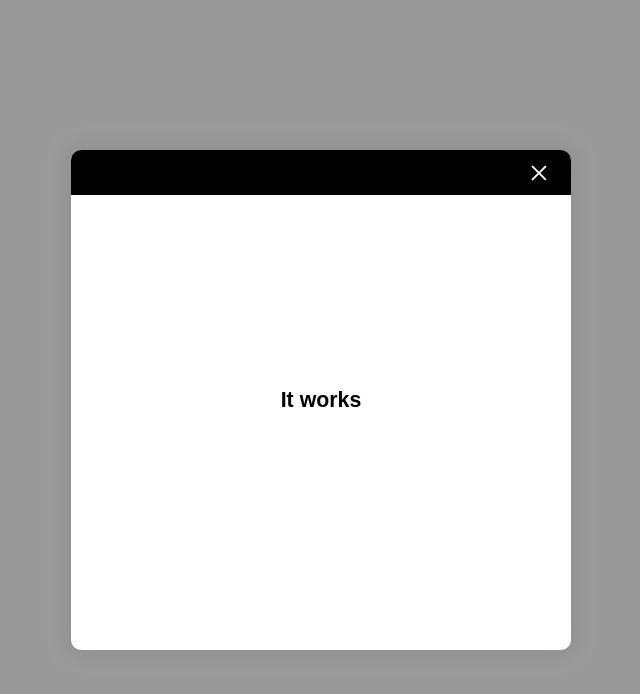
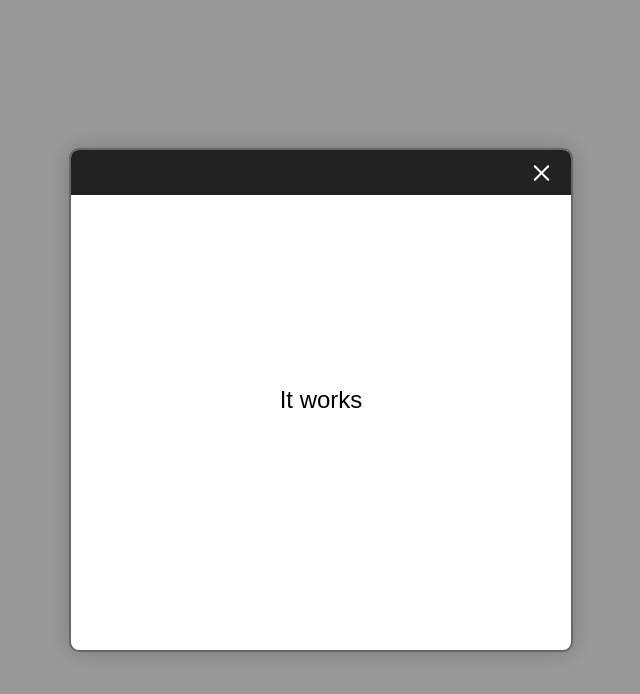
Before and after one commit to adebola-io/modal-test, a plain HTML site: page index.html in a window 1280 px wide. Both pictures are taken after a click on the button "Open Modal". Shown: the whole page, without its empty margins (319-959 px from the left). Drawn offline with Linux system fonts and the light colour scheme.

Commit message:
Initial commit

```diff
--- a/index.html
+++ b/index.html
@@ -2,13 +2,12 @@
 <html lang="en">
   <head>
     <meta charset="UTF-8" />
-    <meta http-equiv="X-UA-Compatible" content="IE=edge" />
     <meta name="viewport" content="width=device-width, initial-scale=1.0" />
     <title>Test</title>
     <link rel="stylesheet" href="style.css" />
   </head>
   <body>
     <button class="center-button" type="button">Open Modal</button>
-    <script src="./main.js"></script>
+    <script type="module" src="./main.js"></script>
   </body>
 </html>
--- a/main.js
+++ b/main.js
@@ -15,16 +15,9 @@ function openModal() {
     container.remove();
   });
   // Join elements together.
-  bar.append(closeButton);
-  modal.prepend(bar);
-  container.append(modal);
+  bar.append(closeButton), modal.prepend(bar), container.append(modal);
   // Add the created component to the DOM.
   document.body.prepend(container);
 }
 
-/**
- * Start executing Javascript from this function.
- */
-(function main() {
-  document.querySelector(".center-button").addEventListener("click", openModal);
-})();
+document.querySelector(".center-button").addEventListener("click", openModal);
--- a/style.css
+++ b/style.css
@@ -56,22 +56,21 @@ button {
   display: flex;
   justify-content: center;
   align-items: center;
-  font-size: 16pt;
-  font-weight: bold;
+  font-size: 18pt;
   height: 67vh;
   max-height: 500px;
   width: 85vw;
   max-width: 500px;
   background-color: white;
   border-radius: 10px;
-  box-shadow: 0 0 20px 0 #8d8989;
-  overflow: hidden;
+  border: 2px solid #676767;
+  box-shadow: 0 0 24px 0 #797979;
   animation: modal_open 300ms;
 }
 @keyframes modal_open {
   from {
     opacity: 0;
-    transform: scale(0.85);
+    transform: scale(1.15) rotate(10deg);
   }
 }
 .modal-bar {
@@ -80,19 +79,26 @@ button {
   display: flex;
   align-items: center;
   height: 9%;
-  min-height: 45px;
+  min-height: 38px;
   width: 100%;
-  background-color: black;
+  border-radius: 8px 8px 0 0;
+  background-color: #222222;
 }
 .modal-close-btn {
+  --pseudo-color: white;
   position: absolute;
   right: 0;
-  transform: translateX(-30%);
-  height: 40px;
+  height: 100%;
+  width: 60px;
   display: flex;
   justify-content: center;
   align-items: center;
-  aspect-ratio: 1;
+  border-top-right-radius: 10px;
+  transition-duration: 150ms;
+}
+.modal-close-btn:hover {
+  background-color: red;
+  --pseudo-color: white;
 }
 .modal-close-btn::before,
 .modal-close-btn::after {
@@ -100,9 +106,9 @@ button {
   display: block;
   content: "";
   height: 2px;
-  width: 50%;
+  width: 35%;
   border-radius: 10px;
-  background-color: white;
+  background-color: var(--pseudo-color);
 }
 .modal-close-btn::before {
   transform: rotate(45deg);
```
Also changed, not shown: build/index.html (added, +1 -0 lines).
